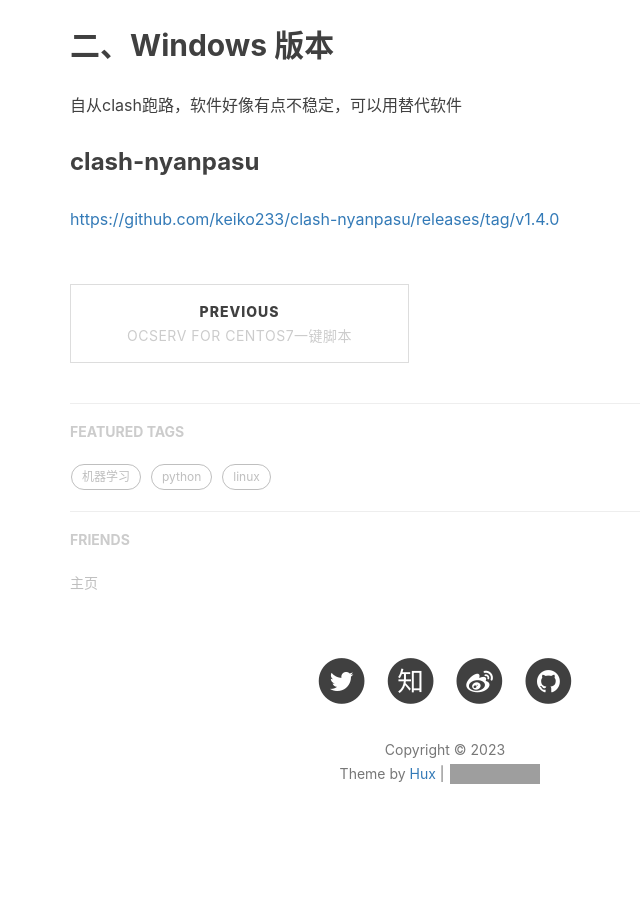
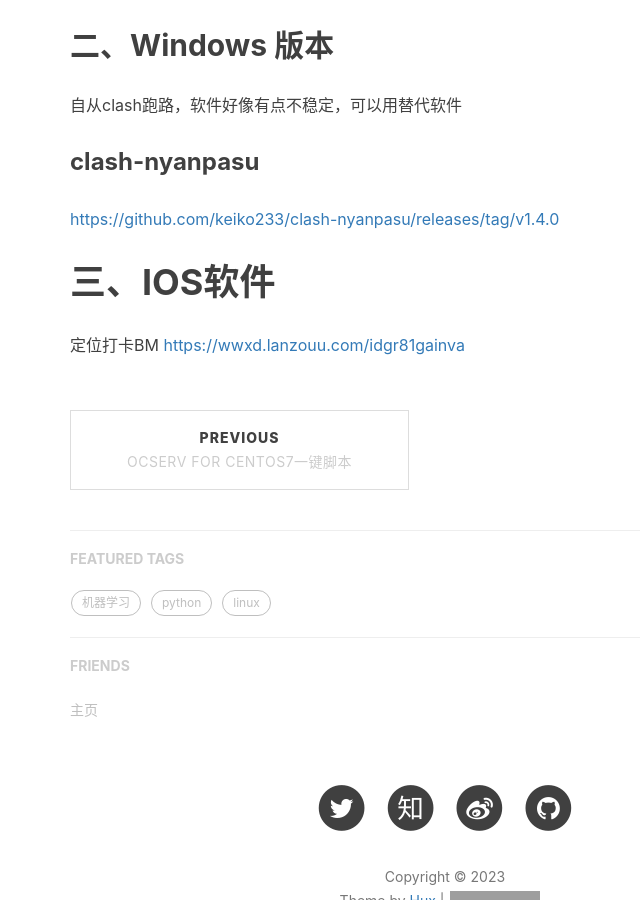
Before and after one commit to kingask/kingask.github.io, a Jekyll site: the page built from _posts/2023-11-25-soft.markdown, in a window 1280 px wide and 900 px high, scrolled down 1292 px. Shown: the whole window, without its empty margins (195-835 px from the left). Built offline with Jekyll 4.4.1, drawn with Linux system fonts in a browser that asks for light colours; nearby versions of some CDN libraries; comment, search, counter and statistics services are not loaded; grey boxes are pictures that could not be loaded.

Commit message:
modified:   _posts/2023-11-25-soft.markdown

```diff
--- a/_posts/2023-11-25-soft.markdown
+++ b/_posts/2023-11-25-soft.markdown
@@ -47,3 +47,9 @@
 ### clash-nyanpasu
 
 [https://github.com/keiko233/clash-nyanpasu/releases/tag/v1.4.0](https://github.com/keiko233/clash-nyanpasu/releases/tag/v1.4.0)
+
+
+# 三、IOS软件
+
+定位打卡BM
+[https://wwxd.lanzouu.com/idgr81gainva](https://wwxd.lanzouu.com/idgr81gainva)
```
